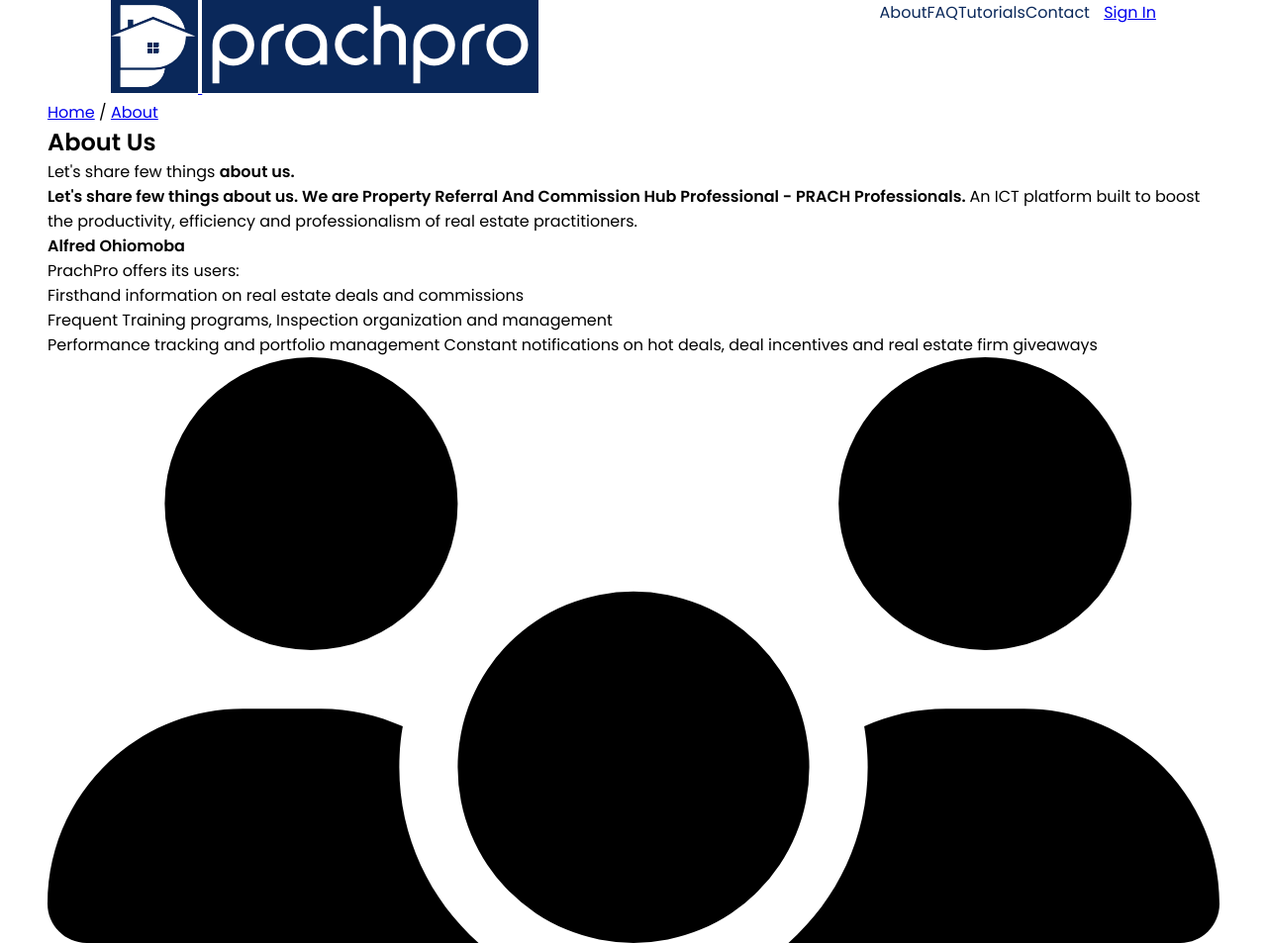
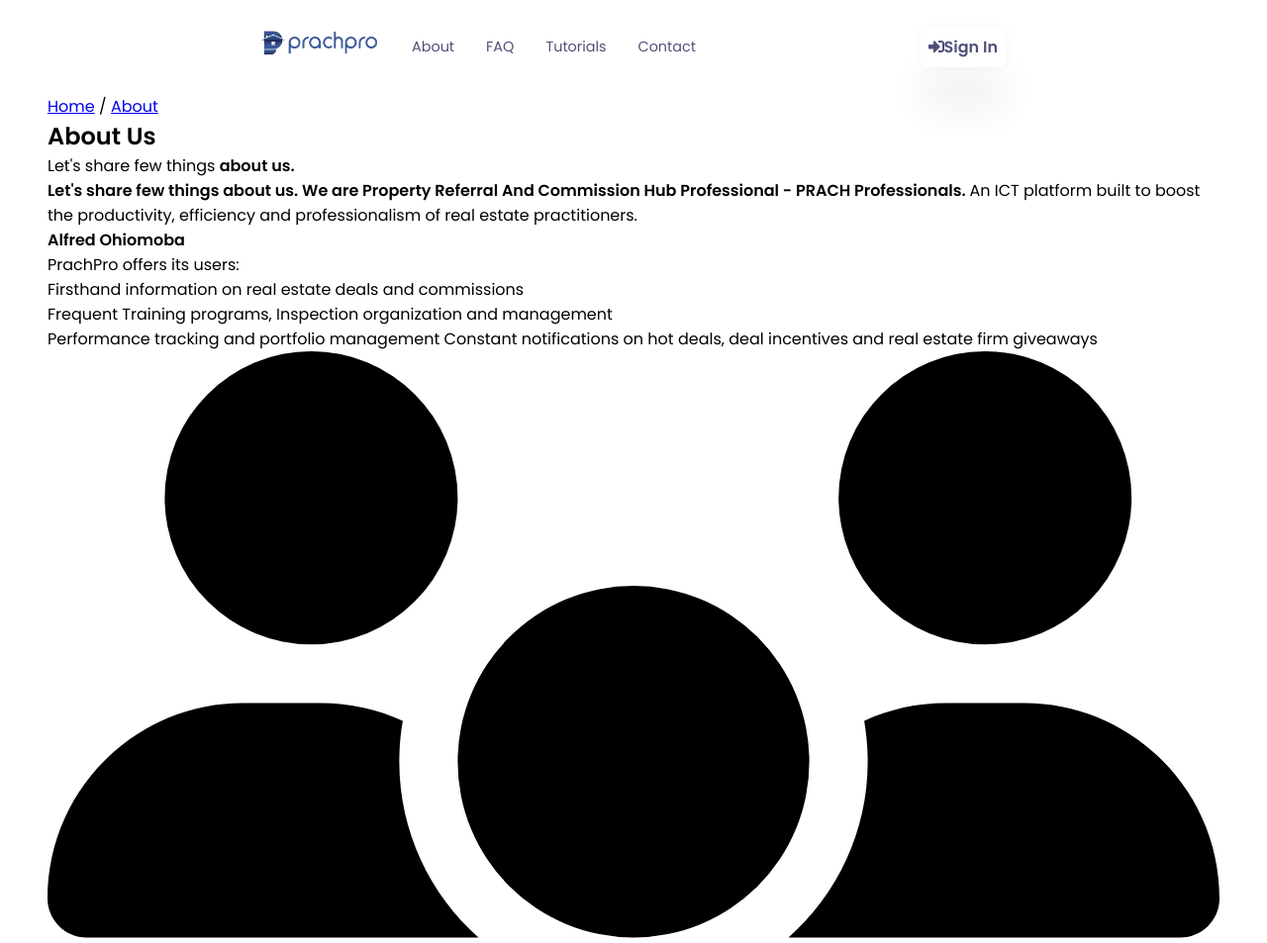
Before and after one commit to tr199er/prachproColab, a plain HTML site: page about.html in a window 1280 px wide. Shown: the top 953 px of the page at 99% size. Drawn offline with Linux system fonts and the light colour scheme.

Commit message:
work in progress

```diff
--- a/about.css
+++ b/about.css
@@ -16,8 +16,8 @@
 
 /********************* HEADER/ NAVBAR ********************/
 header {
-  color: #0a285a;
-  padding: 0 4rem;
+  color: #4e5079;
+  padding: 1.7rem 13.5rem;
 }
 
 .nav-bar {
@@ -29,16 +29,56 @@
   display: flex;
 }
 
-.logo a img {
-  background-color: #0a285a;
+.logo img {
+  width: 7.5rem;
+  margin-right: 1rem;
+  padding: 0.2rem 0;
 }
 
 .menu-links {
   list-style: none;
   display: flex;
 }
+.menu-links li {
+  padding: 0.45rem 1rem;
+}
 
 .menu-links li a {
   text-decoration: none;
-  color: #0a285a;
+  color: #4e5079;
+  font-size: 0.9rem;
 }
+.right {
+  display: flex;
+  position: relative;
+
+  /* background: white; */
+}
+
+.right a {
+  display: inline-block;
+  text-decoration: none;
+  margin: 0;
+  padding: 0;
+  font-size: 1rem;
+  font-weight: 600;
+  color: #4e5079;
+  padding: 0.5rem;
+  box-shadow: 0 0 10px rgba(27, 22, 66, 0.04),
+    0 44px 35px rgba(27, 22, 66, 0.06);
+  border-radius: 0.45rem;
+  transition: all 0.2s ease;
+}
+.right a:hover {
+  background: #a6a6a6;
+  padding: 0.4rem 0.5rem;
+}
+
+.right a svg {
+  height: 1em;
+  display: inline-block;
+  vertical-align: -0.13em;
+  fill: #4e5079;
+}
+
+/* ABOUT-TOP-INTRO */
--- a/about.html
+++ b/about.html
@@ -14,23 +14,26 @@
       <nav class="nav-bar">
         <div class="left-container">
           <div class="logo">
-            <a href="index.html">
-              <img src="/images/logo-mini-light.png" alt="" />
-              <img src="/images/logo-lettering-light.png" alt=""
-            /></a>
-            <img src="/images/logo-lettering-light.png" alt="" />
+            <img src="/images/logo-dark.png" alt="" onclick="h" />
           </div>
           <div class="menu-links-container">
             <ul class="menu-links">
               <li class="links"><a href="About"> About</a></li>
-              <li class="links"><a href="FAQ"></a>FAQ</li>
+              <li class="links"><a href="FAQ">FAQ</a></li>
               <li class="links"><a href="Tutorials">Tutorials</a></li>
               <li class="links"><a href="Contact">Contact</a></li>
             </ul>
           </div>
         </div>
         <div class="right">
-          <a href="#">Sign In</a>
+          <a href="#"
+            ><svg xmlns="http://www.w3.org/2000/svg" viewBox="0 0 512 512">
+              <path
+                fill=""
+                d="M416 448h-84c-6.6 0-12-5.4-12-12v-40c0-6.6 5.4-12 12-12h84c17.7 0 32-14.3 32-32V160c0-17.7-14.3-32-32-32h-84c-6.6 0-12-5.4-12-12V76c0-6.6 5.4-12 12-12h84c53 0 96 43 96 96v192c0 53-43 96-96 96zm-47-201L201 79c-15-15-41-4.5-41 17v96H24c-13.3 0-24 10.7-24 24v96c0 13.3 10.7 24 24 24h136v96c0 21.5 26 32 41 17l168-168c9.3-9.4 9.3-24.6 0-34z"
+              /></svg
+            >Sign In</a
+          >
         </div>
       </nav>
     </header>
```
Also changed, not shown: icons/sign-in-alt-solid.svg (added).
